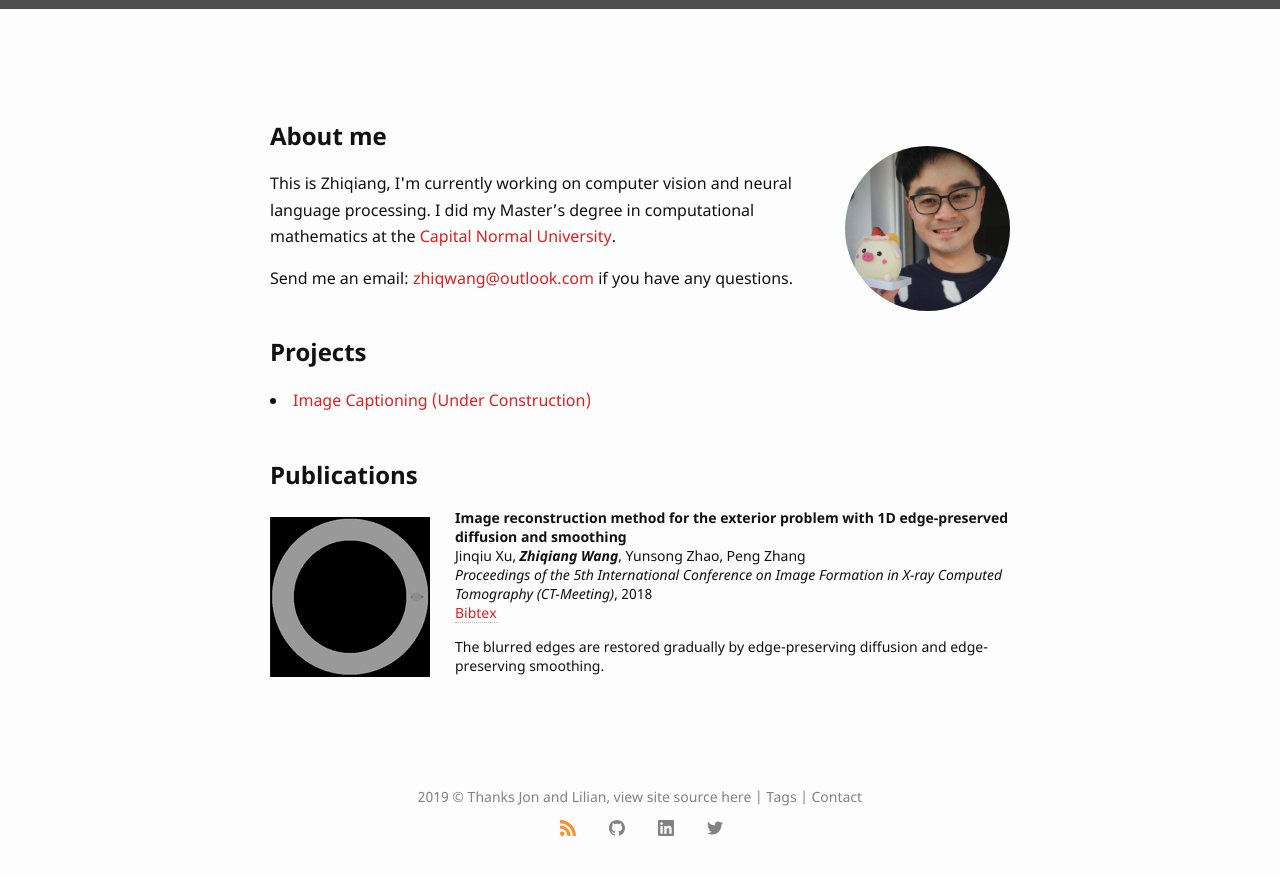
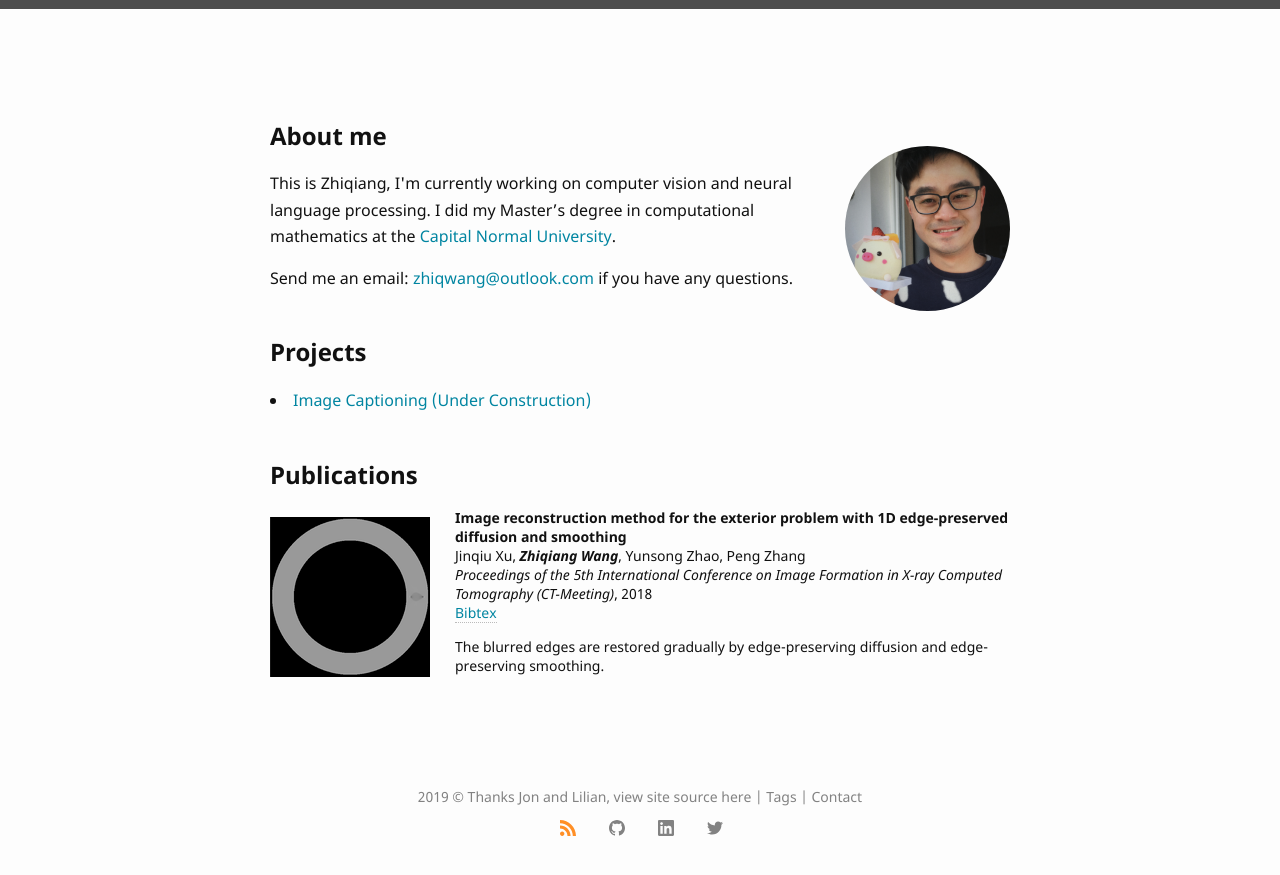
Before and after one commit to zhiqwang/zhiqwang.github.io, a Jekyll site: the page built from about.html, in a window 1280 px wide. Shown: the top 875 px of the page. Built offline with Jekyll 4.4.1, drawn with Linux system fonts in a browser that asks for light colours.

Commit message:
Change color crimson to teal

```diff
--- a/_sass/minima.scss
+++ b/_sass/minima.scss
@@ -15,16 +15,15 @@ $spacing-unit:     30px !default;
 
 $text-color:       #111 !default;
 $background-color: #fdfdfd !default;
-$brand-color:      #e01f1f !default;
+$brand-color:      #0085A1 !default;
 
 $grey-color:       #828282 !default;
 $grey-color-light: lighten($grey-color, 40%) !default;
 $grey-color-dark:  darken($grey-color, 25%) !default;
 
-$crimson-color:         #e01f1f;
-$crimson-color-light:   #f9493f;
-$crimson-color-very-light:   lighten($crimson-color, 40%) !default;
-$crimson-color-dark:    #b71212;
+$teal-color:       #0085A1 !default;
+$teal-color-light: #17a2b8 !default;
+$teal-color-dark:  darken($teal-color, 25%) !default;
 
 $orange-color:     #ff8f26 !default;
 $table-text-align: left !default;
--- a/_sass/minima/_base.scss
+++ b/_sass/minima/_base.scss
@@ -13,7 +13,7 @@ hr {
   display: block;
   height: 1px;
   border: 0;
-  border-top: 1px solid $crimson-color-very-light;
+  border-top: 1px solid $teal-color-light;
   margin: 2em 0;
   padding: 0;
 }
@@ -121,7 +121,7 @@ a {
   }
 
   &:hover {
-    color: $crimson-color-light;
+    color: $teal-color-light;
     text-decoration: underline;
   }
 
--- a/_sass/minima/_layout.scss
+++ b/_sass/minima/_layout.scss
@@ -12,7 +12,7 @@
 .site-title {
   @include relative-font-size(1.625);
   font-weight: 600;
-  color: #ffffff; // $crimson-color;
+  color: #ffffff; // $teal-color;
   line-height: $base-line-height * $base-font-size * 2.25;
   letter-spacing: -1px;
   margin-bottom: 0;
@@ -20,11 +20,11 @@
 
   &,
   &:visited {
-    color: #ffffff; // $crimson-color-dark;
+    color: #ffffff; // $teal-color-dark;
   }
 
   &:hover {
-    color: $crimson-color-light;
+    color: $teal-color-light;
     text-decoration: none;
     cursor: pointer;
   }
@@ -54,7 +54,7 @@
     }
 
     &:hover {
-      color: $crimson-color-light;
+      color: $teal-color-light;
       text-decoration: none;
       cursor: pointer;
     }
@@ -214,7 +214,7 @@
   font-weight: 600;
 
   &:hover {
-    color: $crimson-color-light;
+    color: $teal-color-light;
     text-decoration: none;
     cursor: pointer;
   }
@@ -335,8 +335,8 @@
     padding-bottom: 1px;
 
     &:hover {
-      color: $crimson-color-light;
-      border-bottom: 1px solid $crimson-color-light;
+      color: $teal-color-light;
+      border-bottom: 1px solid $teal-color-light;
       padding-bottom: 1px;
       text-decoration: none;
     }
```
